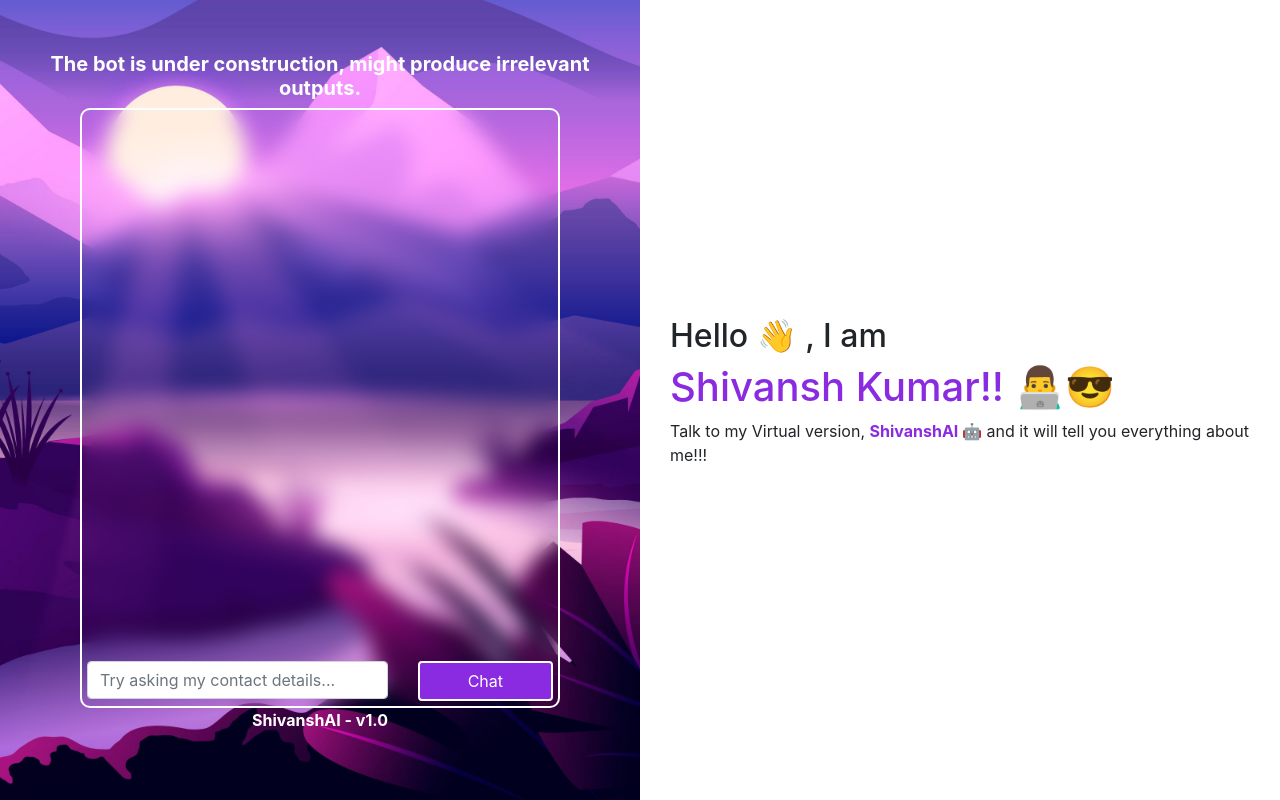
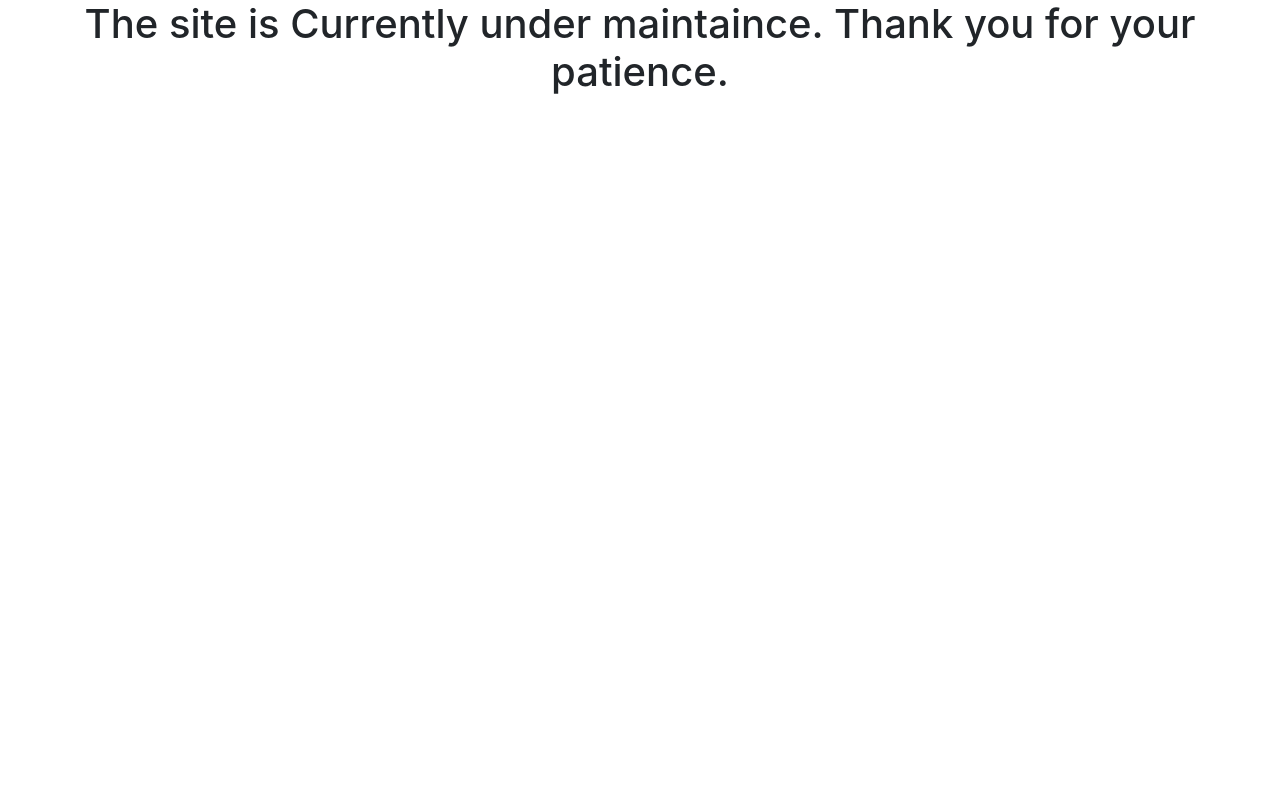
Before and after one commit to shivanshkumar999/ShivanshAI, a FastAPI app: page / in a window 1280 px wide. Run offline with FastAPI, Linux system fonts and the light colour scheme; some libraries are stand-ins or nearby versions.

Commit message:
Update index.html

```diff
--- a/templates/index.html
+++ b/templates/index.html
@@ -31,7 +31,8 @@
 
     </head>
     <body>
-        <div class="container-fluid">
+        <h1 style="text-align:center">The site is Currently under maintaince. Thank you for your patience.</h1>
+<!--         <div class="container-fluid">
            <div class="row">
             <div class="col-md-6" id="left">
                 <div id="left_side">
@@ -78,6 +79,6 @@
                 </div>
             </div>
            </div>
-        </div>
+        </div> -->
     </body>
 </html>
```
